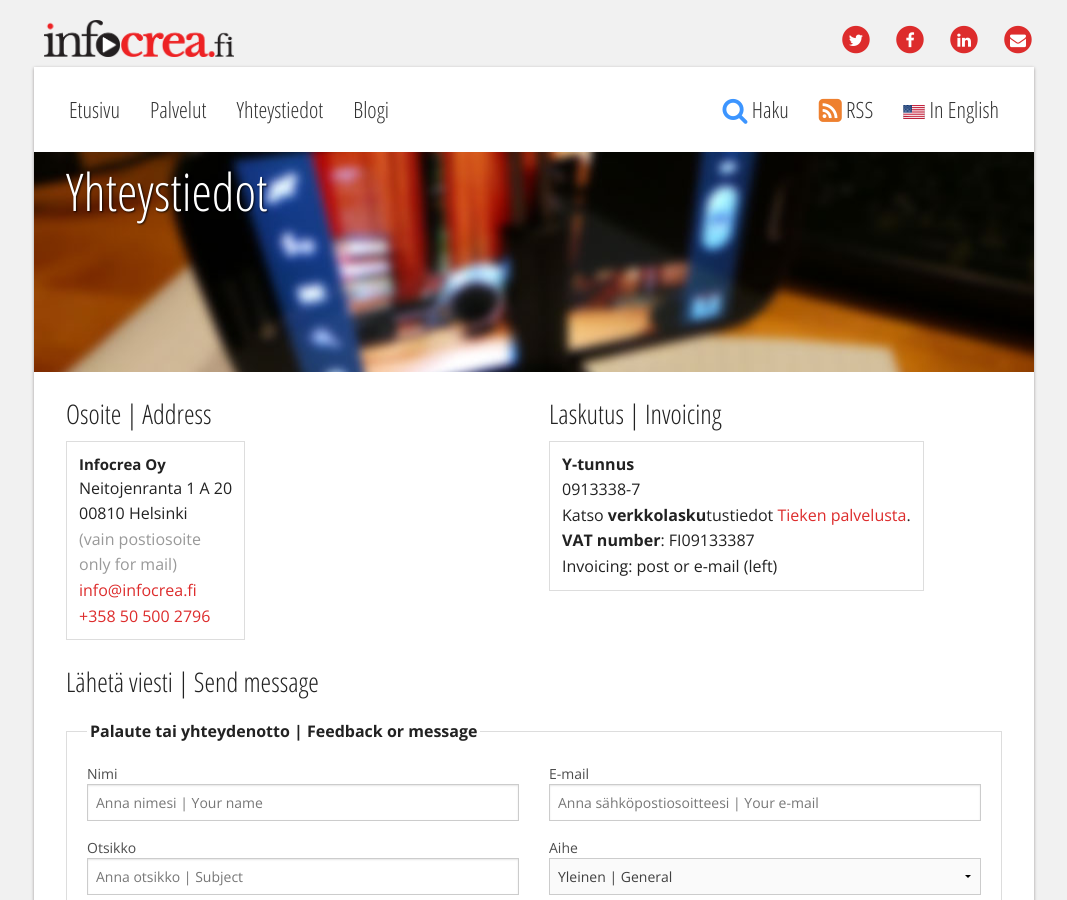
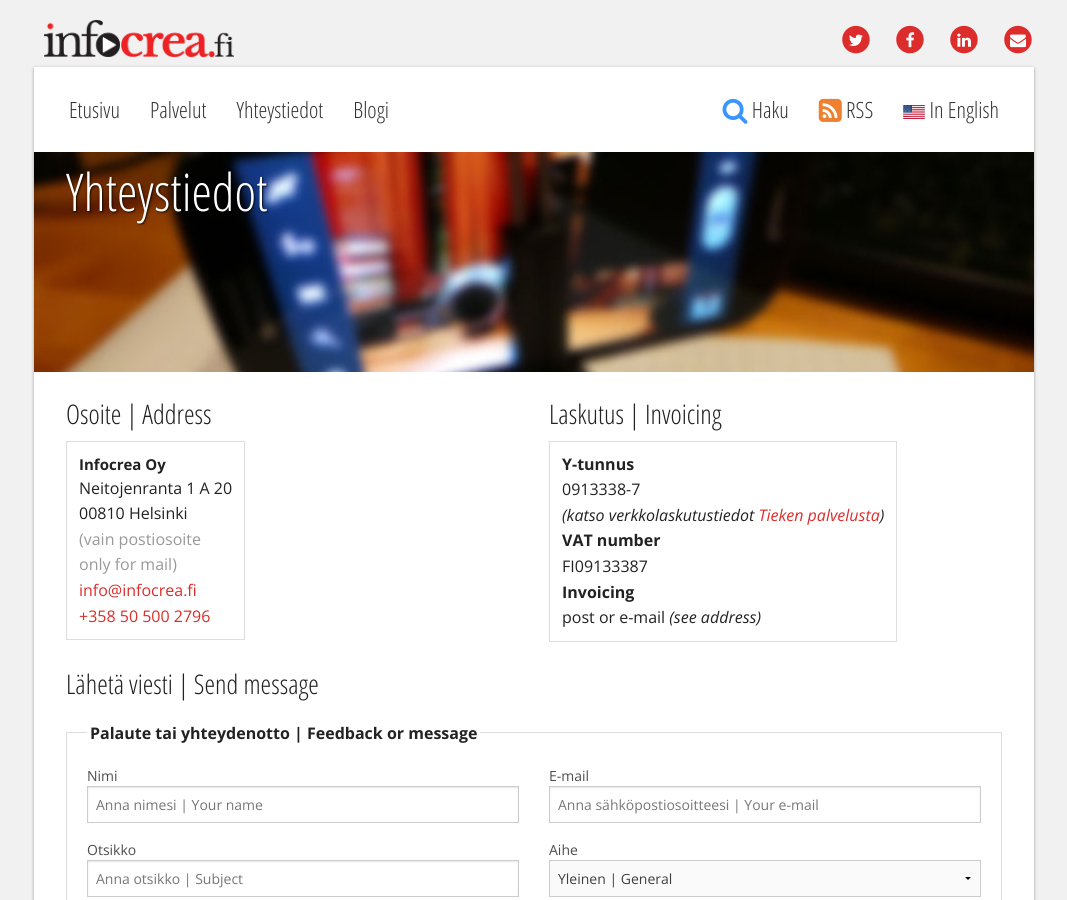
Before and after one commit to Pyppe/infocrea.fi, a Jekyll site: the page built from yhteystiedot.html, in a window 1280 px wide and 900 px high. Shown: the whole window, without its empty margins (106-1173 px from the left). Built offline with Jekyll 4.4.1, drawn with Linux system fonts in a browser that asks for light colours; nearby versions of some CDN libraries.

Commit message:
Fix yhteystiedot.html HTML-tags

```diff
--- a/yhteystiedot.html
+++ b/yhteystiedot.html
@@ -13,20 +13,14 @@ js: feedback.js
   </div>
   <div class="columns medium-7 large-6">
     <h3>Laskutus | Invoicing</h3>
-    <!--
-    <dl>
-      <dt>Y-tunnus</dt>
-      <dd>0913338-7</dd>
-    </dl>
-    <p>Verkkolaskutusosoite - katso <a href="http://verkkolasku.tieke.fi/CompanyDetails.aspx?companyID=83997">Tieken palvelusta</a></p>
-    -->
     <ul class="vcard">
       <li><b>Y-tunnus</b></li>
       <li class="uid">0913338-7</li>
-      <li>Katso <b>verkkolasku</b>tustiedot <a href="http://verkkolasku.tieke.fi/CompanyDetails.aspx?companyID=83997">Tieken palvelusta</a>.<br>
-
-      <li><b>VAT number</b>: FI09133387<br>
-        Invoicing: post or e-mail (left)</li>
+      <li><em>(katso verkkolaskutustiedot <a href="http://verkkolasku.tieke.fi/CompanyDetails.aspx?companyID=83997">Tieken palvelusta</a>)</em></li>
+      <li><b>VAT number</b></li>
+      <li>FI09133387</li>
+      <li><b>Invoicing</b></li>
+      <li>post or e-mail <em>(see address)</em></li>
       </li>
     </ul>
 
@@ -40,3 +34,4 @@ js: feedback.js
 {% livestream http://new.livestream.com/accounts/190565/events/4745351/videos/110656386/player %}
 <p>
   Sinä - ja/tai seminaari- tai muun tapahtumasi esiintyjät - ovat ihan toista luokkaa niin lookiltaan kuin feeliltäänkin kuin ylläolevan videon tyyppi. Joten striimi siitä ja sen tallennekin olisivat tietenkin ensimmäistä luokkaa verrattuna tuohon sekundaesiintymiseen:-) (Hm... miksikähän minut kutsuttiin Facebookin <a href="https://www.facebook.com/groups/263023123876560/">Junttiklubiin</a> ...)
+</p>
```
